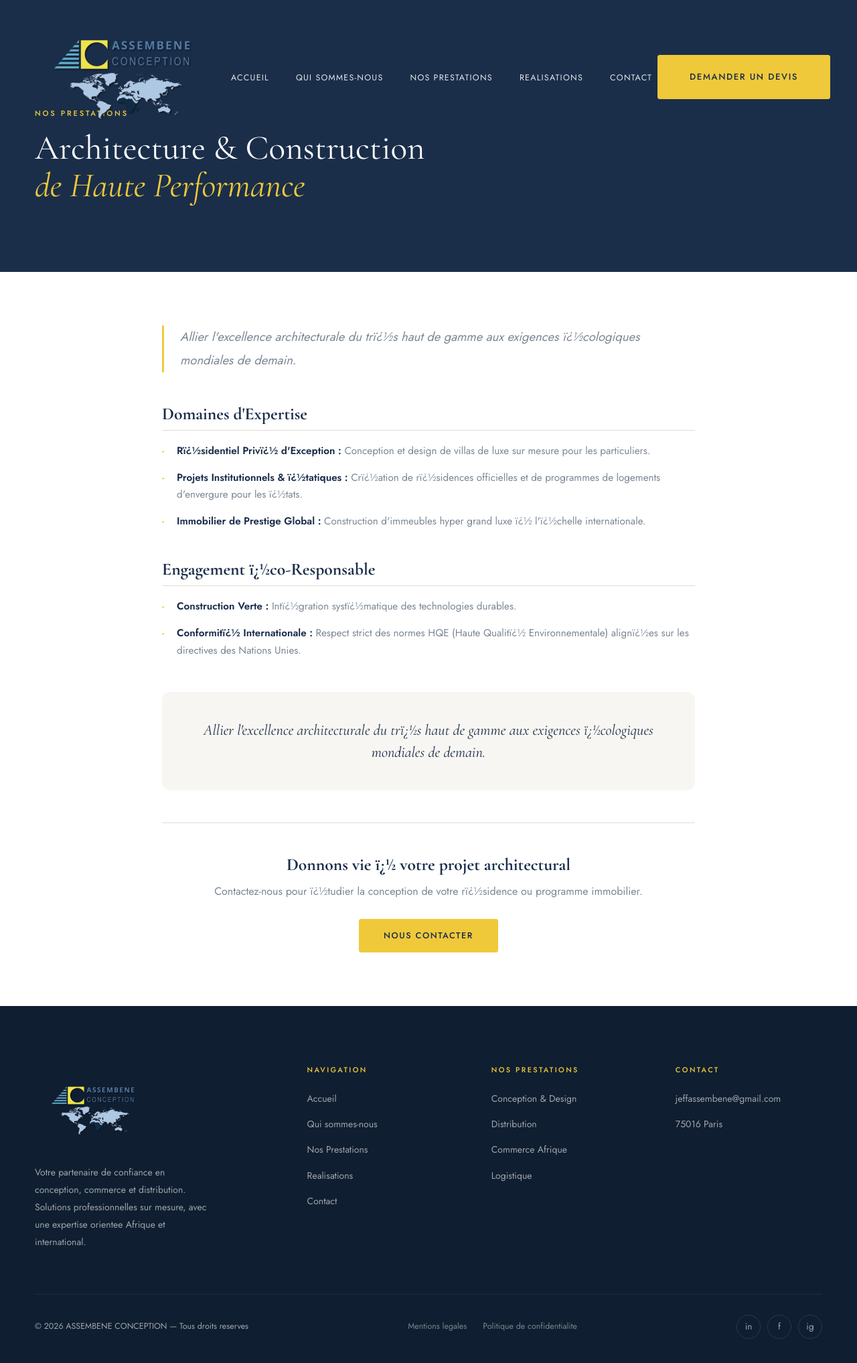
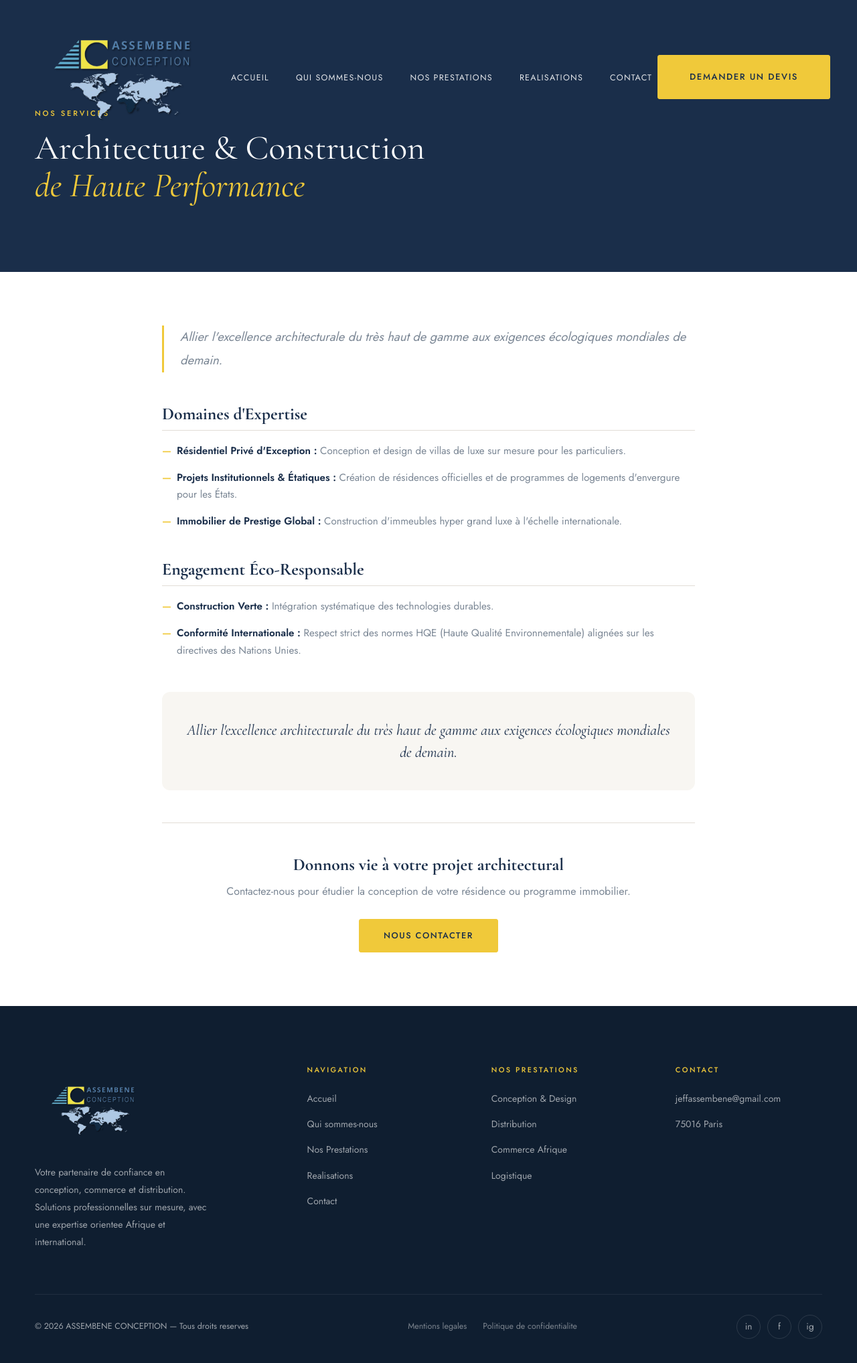
Before and after one commit to ASSEMBENE/assembene.github.io, a Jekyll site: the page built from services/architecture-haute-performance/index.html, in a window 1280 px wide. Shown: the whole page at 67% size. Built offline with Jekyll 4.4.1, drawn with Linux system fonts in a browser that asks for light colours.

```diff
--- a/services/architecture-haute-performance/index.html
+++ b/services/architecture-haute-performance/index.html
@@ -1,13 +1,13 @@
 ---
 layout: default
 title: Architecture & Construction de Haute Performance
-description: Conception et construction de rï¿½sidences d'exception, alliant luxe et excellence environnementale
+description: Conception et construction de résidences d'exception, alliant luxe et excellence environnementale
 permalink: /services/architecture-haute-performance/
 ---
 
 <div class="service-detail-hero">
   <div class="container">
-    <span class="label">Nos Prestations</span>
+    <span class="label">Nos Services</span>
     <h1 class="title" style="color:var(--white)">Architecture &amp; Construction<br><em style="color:var(--accent);font-style:italic">de Haute Performance</em></h1>
   </div>
 </div>
@@ -16,34 +16,34 @@ permalink: /services/architecture-haute-performance/
   <div class="container" style="max-width:860px">
 
     <p class="sd-intro">
-      Allier l'excellence architecturale du trï¿½s haut de gamme aux exigences ï¿½cologiques
+      Allier l'excellence architecturale du très haut de gamme aux exigences écologiques
       mondiales de demain.
     </p>
 
     <div class="sd-section">
       <h2>Domaines d'Expertise</h2>
       <ul class="sd-list">
-        <li><strong>Rï¿½sidentiel Privï¿½ d'Exception :</strong> Conception et design de villas de luxe sur mesure pour les particuliers.</li>
-        <li><strong>Projets Institutionnels &amp; ï¿½tatiques :</strong> Crï¿½ation de rï¿½sidences officielles et de programmes de logements d'envergure pour les ï¿½tats.</li>
-        <li><strong>Immobilier de Prestige Global :</strong> Construction d'immeubles hyper grand luxe ï¿½ l'ï¿½chelle internationale.</li>
+        <li><strong>Résidentiel Privé d'Exception :</strong> Conception et design de villas de luxe sur mesure pour les particuliers.</li>
+        <li><strong>Projets Institutionnels &amp; Étatiques :</strong> Création de résidences officielles et de programmes de logements d'envergure pour les États.</li>
+        <li><strong>Immobilier de Prestige Global :</strong> Construction d'immeubles hyper grand luxe à l'échelle internationale.</li>
       </ul>
     </div>
 
     <div class="sd-section">
-      <h2>Engagement ï¿½co-Responsable</h2>
+      <h2>Engagement Éco-Responsable</h2>
       <ul class="sd-list">
-        <li><strong>Construction Verte :</strong> Intï¿½gration systï¿½matique des technologies durables.</li>
-        <li><strong>Conformitï¿½ Internationale :</strong> Respect strict des normes HQE (Haute Qualitï¿½ Environnementale) alignï¿½es sur les directives des Nations Unies.</li>
+        <li><strong>Construction Verte :</strong> Intégration systématique des technologies durables.</li>
+        <li><strong>Conformité Internationale :</strong> Respect strict des normes HQE (Haute Qualité Environnementale) alignées sur les directives des Nations Unies.</li>
       </ul>
     </div>
 
     <blockquote class="sd-quote">
-      Allier l'excellence architecturale du trï¿½s haut de gamme aux exigences ï¿½cologiques mondiales de demain.
+      Allier l'excellence architecturale du très haut de gamme aux exigences écologiques mondiales de demain.
     </blockquote>
 
     <div class="sd-cta">
-      <h3>Donnons vie ï¿½ votre projet architectural</h3>
-      <p>Contactez-nous pour ï¿½tudier la conception de votre rï¿½sidence ou programme immobilier.</p>
+      <h3>Donnons vie à votre projet architectural</h3>
+      <p>Contactez-nous pour étudier la conception de votre résidence ou programme immobilier.</p>
       <a href="/#contact" class="btn btn-gold">Nous contacter</a>
     </div>
 
@@ -66,7 +66,7 @@ permalink: /services/architecture-haute-performance/
 .sd-section p { font-size: 1rem; color: var(--text-light); line-height: 1.85; margin-bottom: 14px; }
 .sd-list { list-style: none; display: flex; flex-direction: column; gap: 14px; margin: 16px 0; }
 .sd-list li { font-size: 0.95rem; color: var(--text-light); padding-left: 22px; position: relative; line-height: 1.7; }
-.sd-list li::before { content: '-'; position: absolute; left: 0; color: var(--accent); font-weight: 700; }
+.sd-list li::before { content: '—'; position: absolute; left: 0; color: var(--accent); font-weight: 700; }
 .sd-list li strong { color: var(--primary); }
 .sd-quote {
   font-family: var(--font-display); font-size: 1.4rem; font-style: italic;
```
Also changed, not shown: services/distribution-approvisionnement/index.html (+73 -29 lines).
